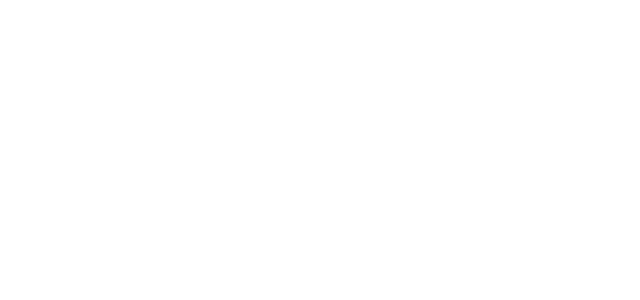
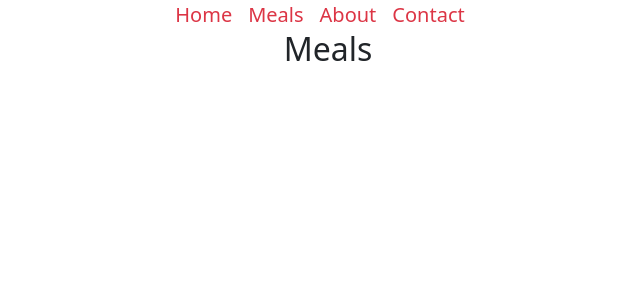
Before and after one commit to mohammadtanim24h/mealdb-react-router, a React (Create React App) app: page /meals in a window 1280 px wide. Shown: the top 300 px of the page, without its empty margins (312-952 px from the left). Built offline with nearby package versions, Linux system fonts and the light colour scheme.

Commit message:
basic structure and header added

```diff
--- a/package.json
+++ b/package.json
@@ -6,7 +6,9 @@
     "@testing-library/jest-dom": "^5.16.3",
     "@testing-library/react": "^12.1.4",
     "@testing-library/user-event": "^13.5.0",
+    "bootstrap": "^5.1.3",
     "react": "^18.0.0",
+    "react-bootstrap": "^2.2.2",
     "react-dom": "^18.0.0",
     "react-router-dom": "^6.2.2",
     "react-scripts": "5.0.0",
--- a/src/App.js
+++ b/src/App.js
@@ -1,9 +1,20 @@
 import "./App.css";
+import 'bootstrap/dist/css/bootstrap.min.css';
+import Home from "./components/Home/Home";
+import Header from "./components/Header/Header";
+import { Route, Routes } from "react-router-dom";
+import NotFound from "./components/NotFound/NotFound";
+import Meals from "./components/Meals/Meals";
 
 function App() {
     return (
         <div className="App">
-
+            <Header></Header>
+            <Routes>
+                <Route path="/" element={<Home></Home>}></Route>
+                <Route path="/meals" element={<Meals></Meals>}></Route>
+                <Route path="*" element={<NotFound></NotFound>}></Route>
+            </Routes>
         </div>
     );
 }
--- /dev/null
+++ b/src/components/Header/Header.js
@@ -0,0 +1,15 @@
+import React from 'react';
+import { Link } from 'react-router-dom';
+
+const Header = () => {
+    return (
+        <div>
+            <Link className='text-decoration-none me-3 fs-5 text-danger' to="/">Home</Link>
+            <Link className='text-decoration-none me-3 fs-5 text-danger' to='/meals'>Meals</Link>
+            <Link className='text-decoration-none me-3 fs-5 text-danger' to='/about'>About</Link>
+            <Link className='text-decoration-none me-3 fs-5 text-danger' to='contact'>Contact</Link>
+        </div>
+    );
+};
+
+export default Header;
--- /dev/null
+++ b/src/components/Home/Home.js
@@ -0,0 +1,12 @@
+import React from 'react';
+
+const Home = () => {
+    return (
+        <div>
+            <h3>Welcome to MealDB</h3>
+            <img src="https://images.unsplash.com/photo-1515669097368-22e68427d265?ixlib=rb-1.2.1&ixid=MnwxMjA3fDB8MHxwaG90by1wYWdlfHx8fGVufDB8fHx8&auto=format&fit=crop&w=1170&q=80" alt="" />
+        </div>
+    );
+};
+
+export default Home;
--- /dev/null
+++ b/src/components/Meals/Meals.js
@@ -0,0 +1,11 @@
+import React from 'react';
+
+const Meals = () => {
+    return (
+        <div>
+            <h2>Meals</h2>
+        </div>
+    );
+};
+
+export default Meals;
--- /dev/null
+++ b/src/components/NotFound/NotFound.js
@@ -0,0 +1,12 @@
+import React from 'react';
+
+const NotFound = () => {
+    return (
+        <div>
+            <h3>The page you are looking for is currently unavailable</h3>
+            <h1 className='text-danger'>404 Page Not Found!</h1>
+        </div>
+    );
+};
+
+export default NotFound;
```
Also changed, not shown: 1 other file (tests, documents, lock files or other folders).
